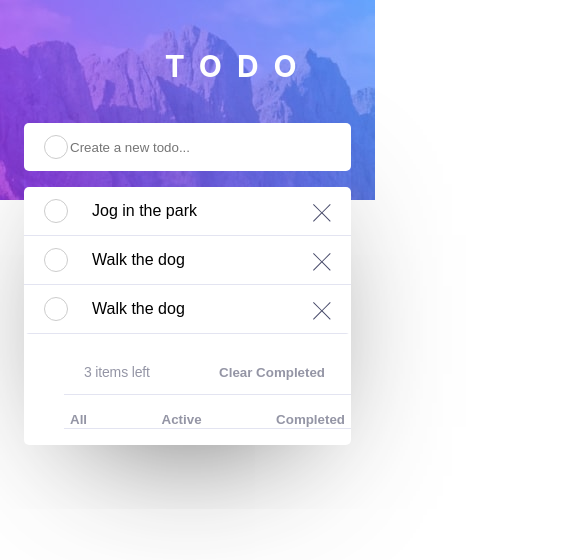
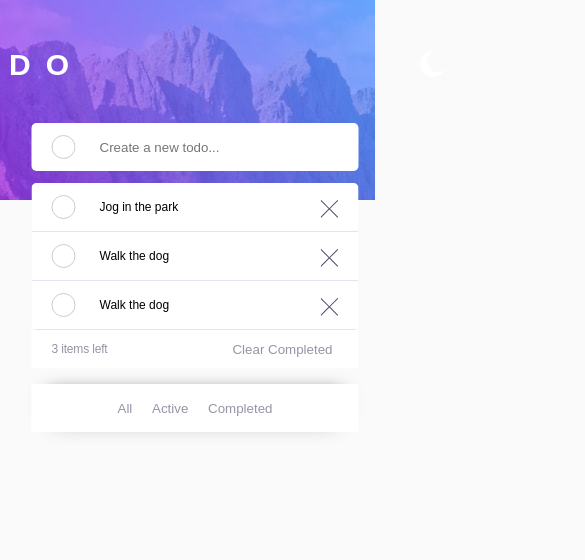
Before and after one commit to dalnoki/react-todo, a React (Create React App) app in the folder code/: page / in a window 390 px wide. Shown: the top 560 px of the page, 585 px wide, since content can reach past the window. Built offline with nearby package versions, Linux system fonts and the light colour scheme.

Commit message:
finish mobile view

```diff
--- a/code/src/components/AddNewTodo.js
+++ b/code/src/components/AddNewTodo.js
@@ -1,4 +1,4 @@
-import React, { useState } from "react";
+import React, { useState, useRef } from "react";
 import "../scss/temp.scss";
 import "../images/icon-check.svg";
 
@@ -8,6 +8,8 @@ export default function AddNewTodo({
   setFilteredTodos,
 }) {
   const [value, setValue] = useState("");
+
+  const searchInput = useRef(null);
 
   const handleChange = (event) => {
     setValue(event.target.value);
@@ -43,6 +45,7 @@ export default function AddNewTodo({
           className="new-todo"
           placeholder="Create a new todo..."
           onChange={handleChange}
+          ref={searchInput}
           value={value}
         />
       </li>
--- a/code/src/components/Footer.js
+++ b/code/src/components/Footer.js
@@ -23,8 +23,8 @@ export default function Footer({ allTodos, setAllTodos, setFilteredTodos }) {
 
   return (
     <>
-      <ul>
-        <li className="todo-footer todo-footer--light">
+      <ul className="todo-footer--completed-container todo-footer--light">
+        <li className="todo-footer--completed">
           <p>
             {notCompletedItems} item{notCompletedItems === 1 ? `` : `s`} left
           </p>
@@ -33,8 +33,8 @@ export default function Footer({ allTodos, setAllTodos, setFilteredTodos }) {
           </button>
         </li>
       </ul>
-      <ul>
-        <li className="todo-footer">
+      <ul className="todo-footer--buttons-container todo-footer--light">
+        <li className="todo-footer--buttons">
           <button className="button--footer" onClick={showAll}>
             All
           </button>
--- a/code/src/scss/temp.scss
+++ b/code/src/scss/temp.scss
@@ -1,5 +1,11 @@
 @use "abstracts/variables" as *;
 @use "abstracts/mixins" as *;
+
+body {
+  background-color: #fafafa;
+  font-family: "Josefin Sans", sans-serif;
+  font-size: 12px;
+}
 
 .button {
   &--theme-change {
@@ -11,7 +17,6 @@
     background: none;
     color: #9495a5;
     font-family: "Josefin Sans", sans-serif;
-    font-weight: bold;
     border: none;
 
     &:active {
@@ -23,6 +28,12 @@
       cursor: pointer;
     }
   }
+}
+
+.check {
+  left: 27px;
+  position: absolute;
+  top: 20px;
 }
 
 .circle {
@@ -40,6 +51,14 @@
   position: absolute;
   right: 20px;
   top: 17px;
+}
+
+.new-todo {
+  padding-left: 24px;
+
+  &::placeholder {
+    font-family: "Josefin Sans", sans-serif;
+  }
 }
 
 .round {
@@ -82,33 +101,50 @@
   &-app {
     background: none;
     border-radius: 5px;
-    box-shadow: 2px 46px 148px -64px rgba(0, 0, 0, 0.8);
     font-family: "Josefin Sans", sans-serif;
-    left: 24px;
+
     margin: 0 auto;
     width: 327px;
     position: absolute;
+    right: 50%;
     top: 123px;
+    transform: translateX(50%);
   }
 
   &-footer {
-    align-items: center;
-    border-bottom: 1px solid #e3e4f1;
-    box-shadow: 2px 46px 148px -64px rgba(0, 0, 0, 0.8);
-    display: flex;
-    flex-wrap: wrap;
-    font-size: 14px;
-    justify-content: space-between;
-
     @include respond(l) {
+      border-bottom: 1px solid #e3e4f1;
       padding: 0 24px;
     }
 
     &--buttons {
       align-items: center;
+      background-color: #fff;
+      border-radius: 5px;
+      box-shadow: 0px -6px 20px -17px black;
       display: flex;
       height: 48px;
       justify-content: space-between;
+      list-style: none;
+      margin-top: 16px;
+      padding: 0 80px;
+    }
+
+    &--buttons-container {
+      padding: 0;
+    }
+
+    &--completed {
+      align-items: center;
+      border-radius: 0 5px 5px 0;
+      display: flex;
+      overflow: hidden;
+      justify-content: space-between;
+      width: 100%;
+    }
+
+    &--completed-container {
+      padding: 0 20px;
     }
 
     &--clear {
@@ -116,10 +152,11 @@
     }
 
     &--light {
-      box-shadow: 2px 46px 148px -64px rgba(0, 0, 0, 0.8);
+      background-color: #fff;
+      box-shadow: 0px 11px 20px -22px rgba(0, 0, 0, 0.8);
       color: #9495a5;
       letter-spacing: -0.17px;
-      padding: 0 20px;
+      margin: 0;
     }
   }
 
@@ -139,6 +176,7 @@
   &-list {
     border-radius: 5px;
     list-style: none;
+    margin-bottom: 0;
     overflow: hidden;
     padding: 0;
   }
@@ -164,7 +202,9 @@
     justify-content: space-around;
     letter-spacing: 15px;
     position: absolute;
+    right: 50%;
     top: 48px;
+    transform: translateX(50%);
     width: 100vh;
 
     h1 {
```
